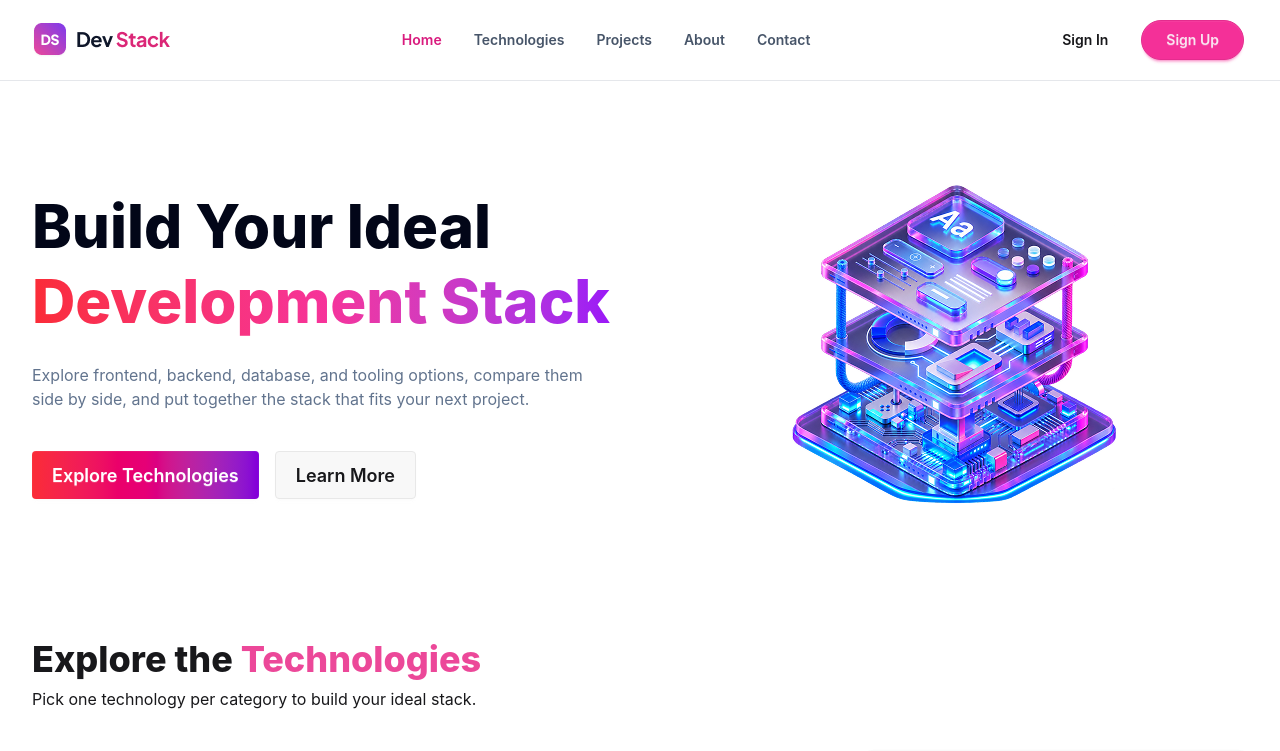
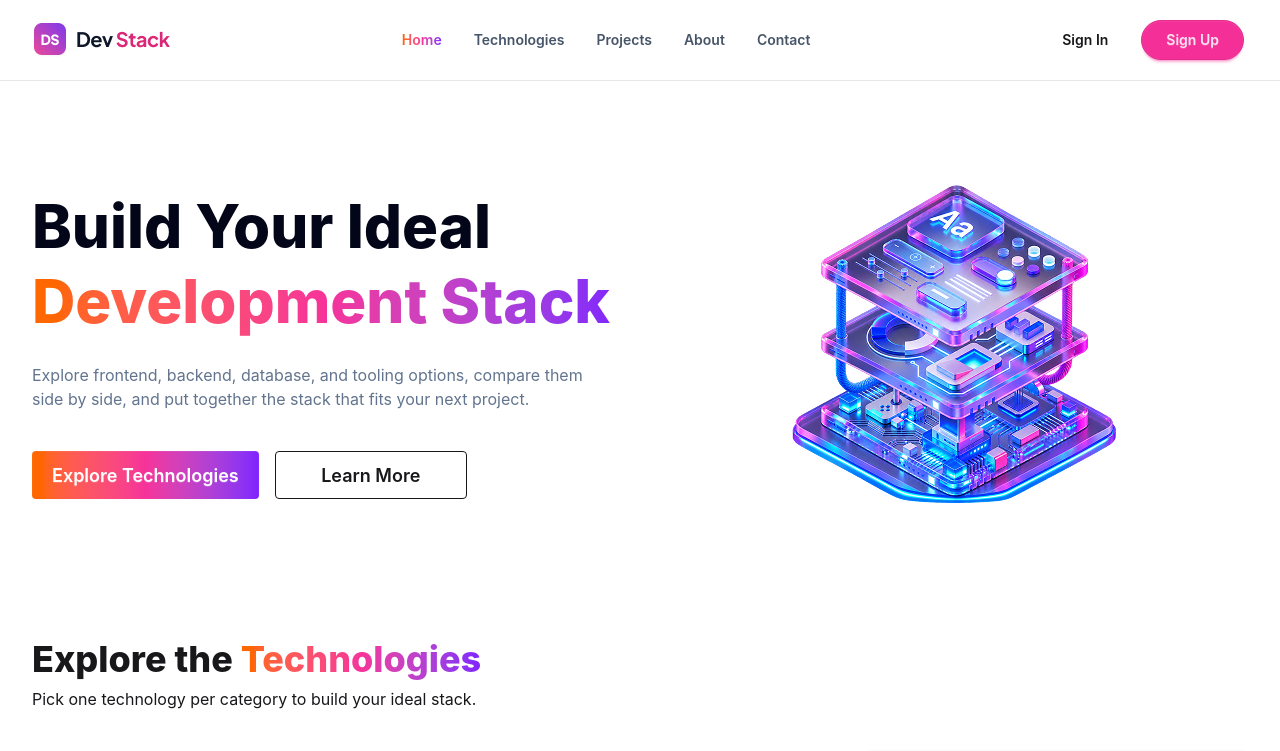
Before and after one commit to Sagorhowlader/b14-a05-devstack, a React (Vite) app: page / in a window 1280 px wide. Shown: the top 751 px of the page. Built offline with nearby package versions, Linux system fonts and the light colour scheme.

Commit message:
Add Share Gradian theme to project

```diff
--- a/src/components/HeroSection/HeroSection.tsx
+++ b/src/components/HeroSection/HeroSection.tsx
@@ -7,7 +7,7 @@ const HeroSection = () => {
         <div className="pb-10">
           <h1 className="flex flex-col pb-6 text-5xl md:text-6xl font-extrabold leading-tight">
             <span className="text-slate-950">Build Your Ideal</span>
-            <span className="bg-gradient-to-r from-red-500 via-pink-500 to-purple-600 bg-clip-text text-transparent">
+            <span className="bg-gradient-to-r from-orange-500 via-pink-500 to-violet-600 bg-clip-text text-transparent">
               Development Stack
             </span>
           </h1>
@@ -18,11 +18,13 @@ const HeroSection = () => {
           </p>
         </div>
         <div className="flex items-center gap-4">
-          <button className="btn btn-lg bg-gradient-to-r from-red-500 via-pink-600 to-purple-700 text-white border-0">
+          <button className="btn bg-gradient-to-r from-orange-500 via-pink-500 to-violet-600 text-white border-0 md:btn-lg">
             Explore Technologies
           </button>
 
-          <button className="btn btn-lg">Learn More</button>
+          <button className="btn btn-outline w-35 md:w-48 md:btn-lg">
+            Learn More
+          </button>
         </div>
       </div>
       <div className="flex-1 flex justify-center">
--- a/src/components/Navbar/Navbar.tsx
+++ b/src/components/Navbar/Navbar.tsx
@@ -12,7 +12,9 @@ const Navbar = () => {
         </div>
         <div>
           <ul className="hidden md:flex gap-8 justify-center items-center text-sm font-semibold">
-            <li className="text-[#D91B7E]">Home</li>
+            <li className="bg-gradient-to-r from-orange-500 via-pink-500 to-violet-600 bg-clip-text text-transparent">
+              Home
+            </li>
             <li className="text-[#475569]">Technologies</li>
             <li className="text-[#475569]">Projects</li>
             <li className="text-[#475569]">About</li>
--- a/src/components/Technology/Technology.tsx
+++ b/src/components/Technology/Technology.tsx
@@ -2,25 +2,32 @@ import TechnologyList from "./TechnologyList";
 import type { ITechnologyType } from "../../dataType/technologyDataType";
 import { Suspense, useState } from "react";
 import YourStack from "../YourStack/YourStacks";
+
 const fetchTechnologyData = async (): Promise<ITechnologyType[]> => {
   const response = await fetch("/data.json");
   const technologiesData = await response.json();
   return technologiesData;
 };
+
 const Technology = () => {
   const [yourStackTechnology, setYourStackTechnology] = useState<
     ITechnologyType[]
   >([]);
   const [technologyDataPromise] = useState(() => fetchTechnologyData());
+
   return (
-    <div className="container mx-auto p-8">
+    <div className="container mx-auto p-4 sm:p-6 md:p-8">
       <div className="flex flex-col mb-10 gap-2">
-        <h1 className="text-4xl font-extrabold">
-          Explore the <span className="text-[#ec4899]">Technologies</span>
+        <h1 className="text-3xl sm:text-4xl font-extrabold">
+          Explore the{" "}
+          <span className="bg-gradient-to-r from-orange-500 via-pink-500 to-violet-600 bg-clip-text text-transparent">
+            Technologies
+          </span>
         </h1>
         <p>Pick one technology per category to build your ideal stack.</p>
       </div>
-      <div className="flex flex-row gap-3 items-start">
+
+      <div className="flex flex-col gap-3 items-stretch md:flex-row md:items-start">
         {/* Left Div */}
         <div className="flex-1">
           <Suspense fallback={"Loading....."}>
@@ -31,8 +38,9 @@ const Technology = () => {
             />
           </Suspense>
         </div>
+
         {/* Right Div */}
-        <div className="card w-96 bg-base-100 card-md shadow-sm">
+        <div className="card w-full md:w-96 bg-base-100 card-md shadow-sm">
           <YourStack
             yourStackTechnology={yourStackTechnology}
             setYourStackTechnology={setYourStackTechnology}
--- a/src/components/Technology/TechnologyList.tsx
+++ b/src/components/Technology/TechnologyList.tsx
@@ -15,7 +15,7 @@ const TechnologyList = ({
   const technologyData = use(technologyPromise);
 
   return (
-    <div className="grid grid-cols-3 gap-4">
+    <div className="grid gap-4 md:grid-cols-3 ">
       {technologyData.map((technology) => (
         <TechnologyCard
           key={technology.id}
```
